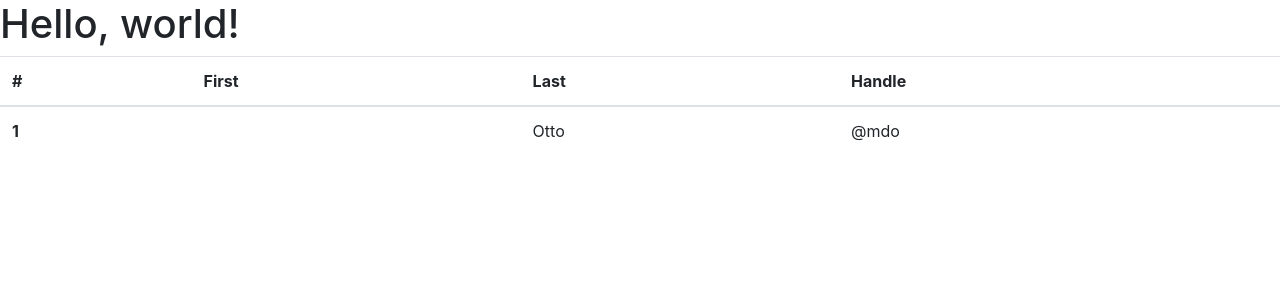
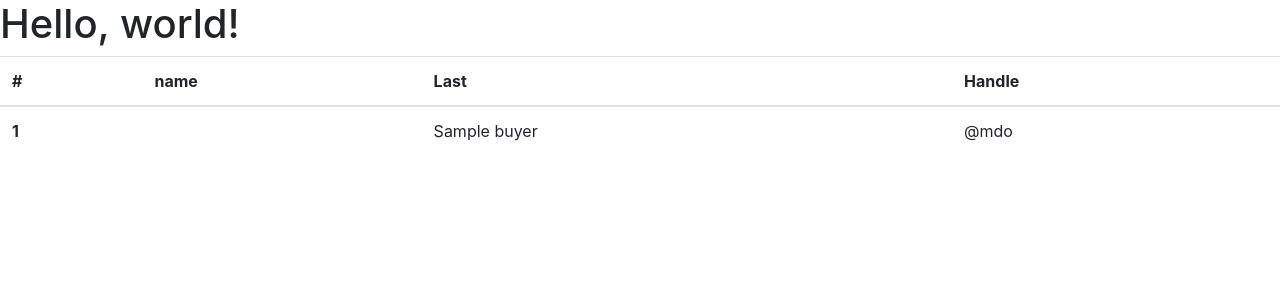
Before and after one commit to MightBeChris556/databaseSystems, a Flask app: page / in a window 1280 px wide. Shown: the top 300 px of the page. Run offline with Flask 2, Linux system fonts and the light colour scheme; a database or web service that is not in the repository returns one stand-in record (values such as "Sample title"); some libraries are stand-ins or nearby versions.

Commit message:
gunicorn

```diff
--- a/templates/index.html
+++ b/templates/index.html
@@ -16,7 +16,7 @@
   <thead>
     <tr>
       <th scope="col">#</th>
-      <th scope="col">First</th>
+      <th scope="col">name</th>
       <th scope="col">Last</th>
       <th scope="col">Handle</th>
     </tr>
@@ -27,7 +27,7 @@
 
       <th scope="row">1</th>
       <td>{{ buyer.buyerid }}</td>
-      <td>Otto</td>
+      <td>{{ buyer.name }}</td>
       <td>@mdo</td>
 
     </tr>
```
